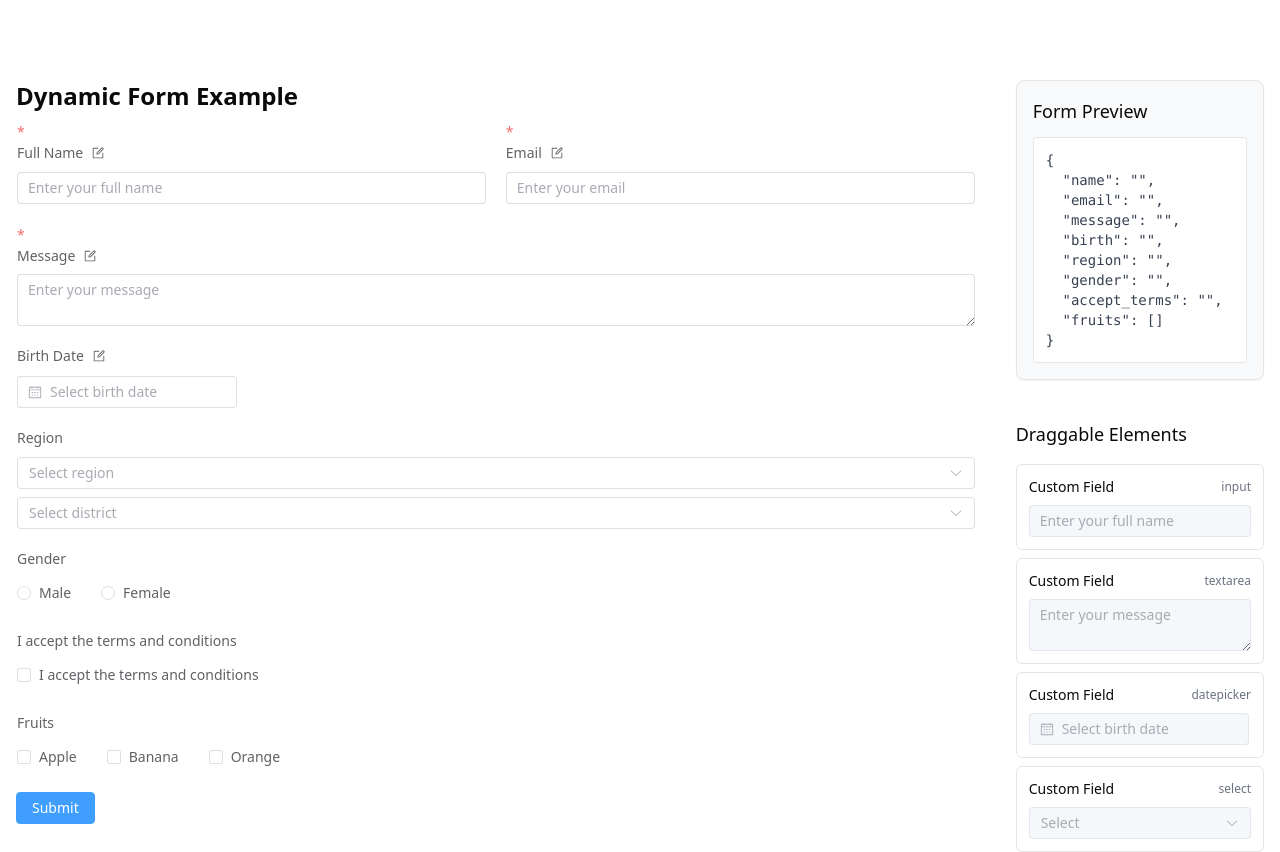
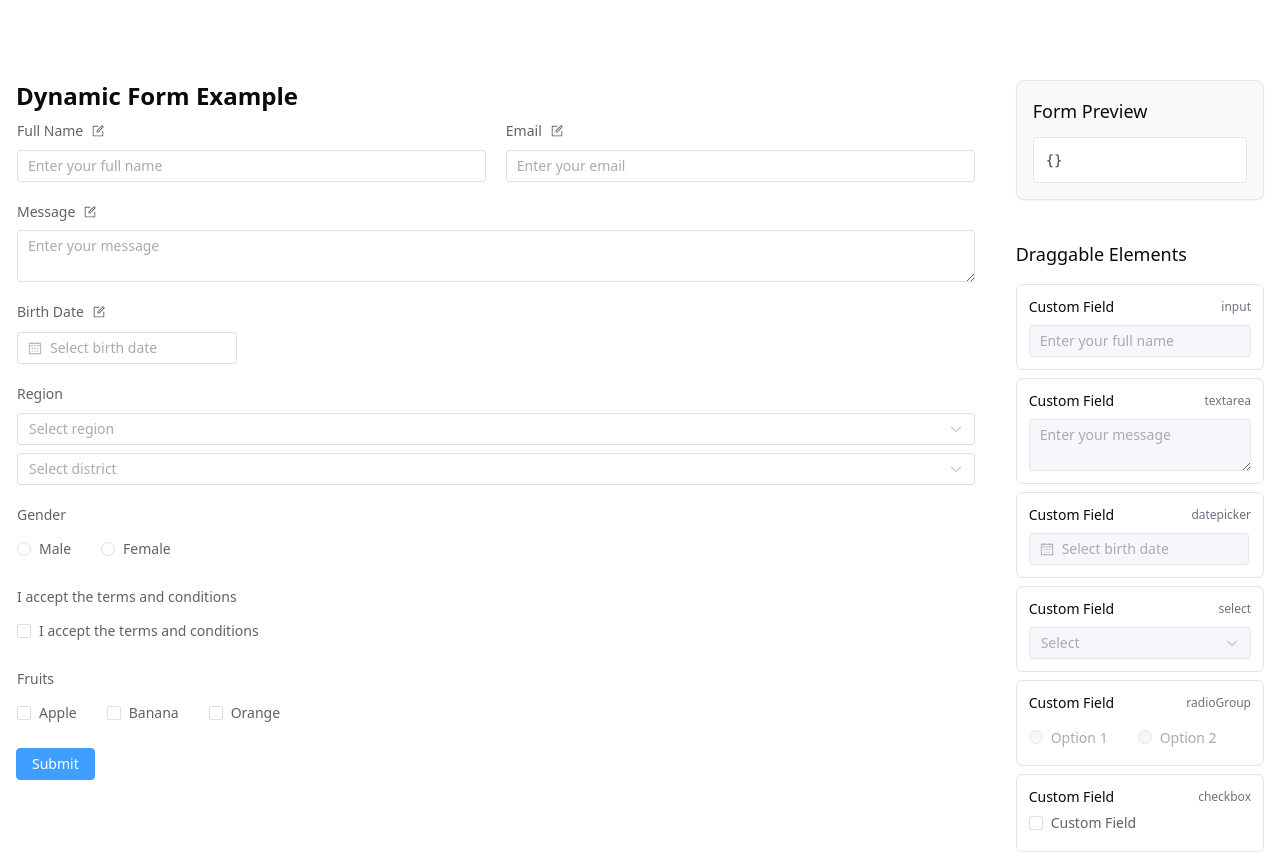
Before and after one commit to muhammad-polvanov/dynamic-form-generator, a Vue app: page / in a window 1280 px wide. Shown: the top 852 px of the page. Built offline with nearby package versions, Linux system fonts and the light colour scheme.

Commit message:
refactor: remove unused emit for field update in EditDynamicField and clean up state initialization in index.vue

```diff
--- a/src/components/dynamic-form/EditDynamicField.vue
+++ b/src/components/dynamic-form/EditDynamicField.vue
@@ -45,7 +45,6 @@ const props = defineProps<{
 
 // Define emits with proper typing
 const emit = defineEmits<{
-  (e: "update:field", field: BaseField): void
   (e: "save", field: BaseField): void
 }>()
 
@@ -74,7 +73,6 @@ watch(
 // Function to save changes
 const saveChanges = () => {
   // Emit the updated field for parent component to handle
-  emit("update:field", formField.value)
   emit("save", formField.value)
 }
 </script>
--- a/src/pages/index.vue
+++ b/src/pages/index.vue
@@ -29,8 +29,7 @@ import DraggableFields from "../components/dynamic-form/DraggableFields.vue"
 import { useDraggable } from "../composables/useDraggable"
 import { useState } from "../composables/useState"
 
-const { formModel, formRules, typedFormData, initializeFormModel } =
-  useState(formData)
+const { formModel, formRules, typedFormData } = useState(formData)
 
 const {
   isDragging,
@@ -39,9 +38,6 @@ const {
   handleDragStart,
   handleDragEnd,
 } = useDraggable(typedFormData.form.form_data)
-
-// Initialize form on component mount
-initializeFormModel()
 </script>
 <style scoped>
 .cursor-move {
```
